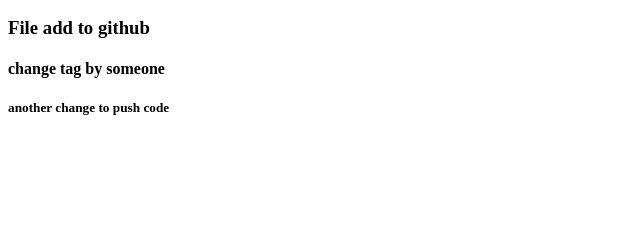
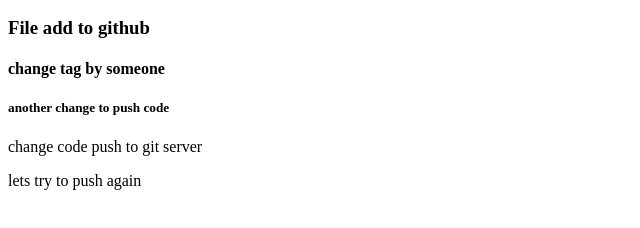
Before and after one commit to Moniruggaman/My_first_Website, a plain HTML site: page index.html in a window 1280 px wide. Shown: the part 110-338 px from the top of the page, without its empty margins (0-640 px from the left). Drawn offline with Linux system fonts and the light colour scheme.

Commit message:
lets try

```diff
--- a/index.html
+++ b/index.html
@@ -11,5 +11,7 @@
     <h3> File add to github</h3>
     <h4> change tag by someone</h4>
     <h5>another change to push code</h5>
+    <p>change code push to git server</p>
+    <p> lets try to push again</p>
 </body>
 </html>
```
Also changed, not shown: 1 other file.
